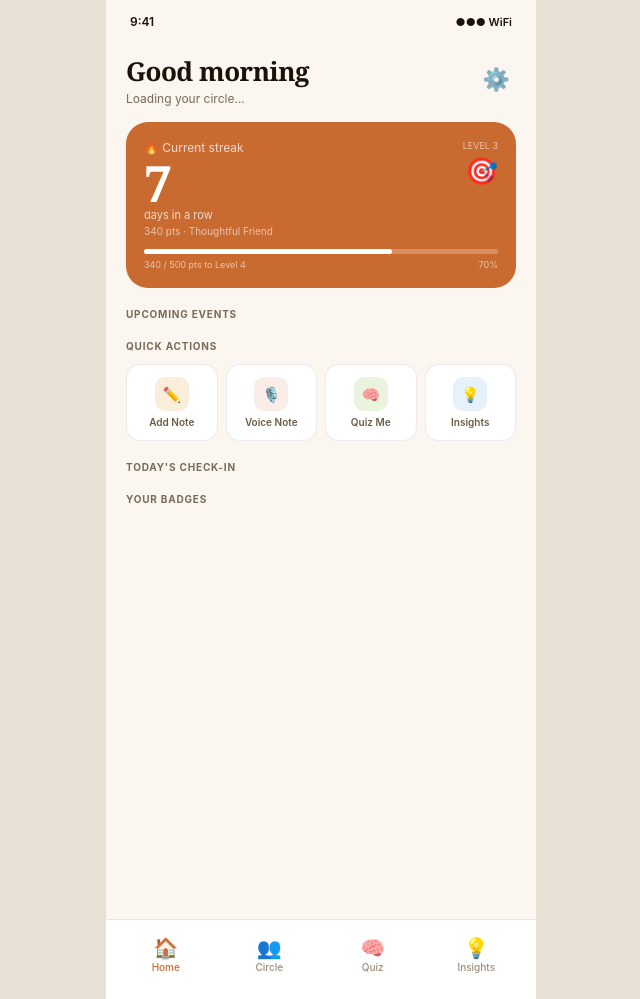
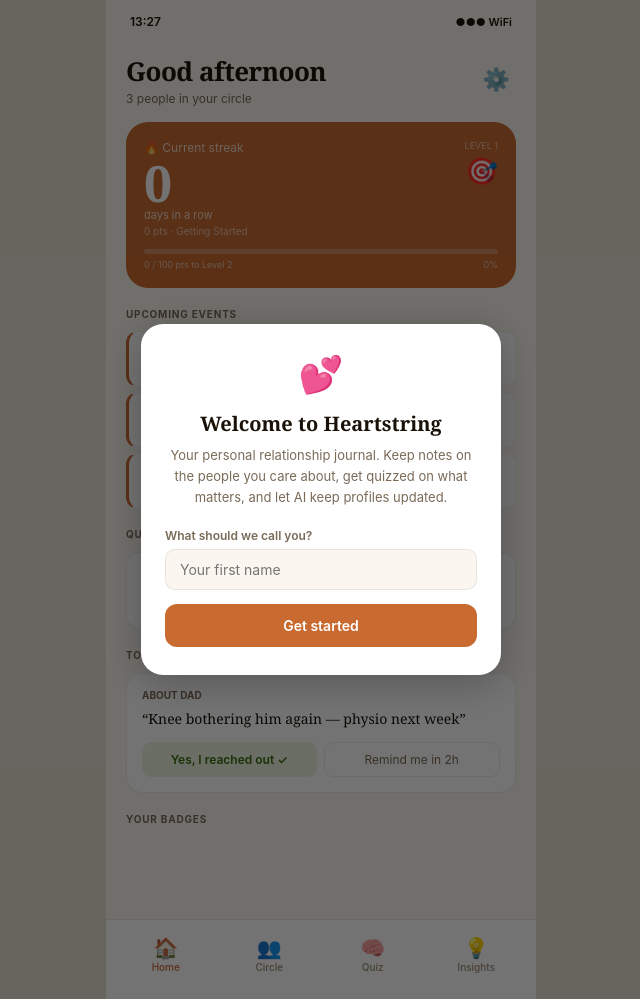
Before and after one commit to Aiello-code/nudda-one, a Flask app: page /heartstring in a window 1280 px wide. Shown: the whole page, without its empty margins (319-959 px from the left). Run offline with Flask 3, Linux system fonts and the light colour scheme.

Commit message:
Fix critical JS syntax error (duplicate async), clear hardcoded pre-JS values, remove insights placeholder

```diff
--- a/templates/heartstring.html
+++ b/templates/heartstring.html
@@ -126,19 +126,19 @@
       <div style='display:flex;justify-content:space-between;align-items:flex-start'>
         <div>
           <div style='font-size:12px;color:rgba(255,255,255,0.75);margin-bottom:3px'>&#128293; Current streak</div>
-          <div class='snum' id='streak-num'>7</div>
+          <div class='snum' id='streak-num'>0</div>
           <div style='font-size:11px;color:rgba(255,255,255,0.75)'>days in a row</div>
-          <div style='font-size:10px;color:rgba(255,255,255,0.6);margin-top:3px' id='pts-line'>340 pts &middot; Thoughtful Friend</div>
+          <div style='font-size:10px;color:rgba(255,255,255,0.6);margin-top:3px' id='pts-line'></div>
         </div>
         <div style='text-align:right'>
-          <div style='font-size:9px;color:rgba(255,255,255,0.6);margin-bottom:4px' id='level-lbl'>LEVEL 3</div>
+          <div style='font-size:9px;color:rgba(255,255,255,0.6);margin-bottom:4px' id='level-lbl'></div>
           <div style='font-size:26px'>&#127919;</div>
         </div>
       </div>
-      <div class='pbar'><div class='pfill' id='pts-bar' style='width:70%'></div></div>
+      <div class='pbar'><div class='pfill' id='pts-bar' style='width:0%'></div></div>
       <div style='display:flex;justify-content:space-between;margin-top:5px'>
-        <div style='font-size:9px;color:rgba(255,255,255,0.6)' id='pts-prog'>340 / 500 pts to Level 4</div>
-        <div style='font-size:9px;color:rgba(255,255,255,0.6)' id='pts-pct'>70%</div>
+        <div style='font-size:9px;color:rgba(255,255,255,0.6)' id='pts-prog'></div>
+        <div style='font-size:9px;color:rgba(255,255,255,0.6)' id='pts-pct'></div>
       </div>
     </div>
     <div class='slbl'>Upcoming events</div><div id='home-events'></div>
@@ -208,7 +208,7 @@
   </div>
   <div id='ins-content' style='display:none'>
     <div class='slbl'>Today&#39;s reflection</div>
-    <div id='ins-reflection'><div class='daily-card'><div class='dlbl'>Loading...</div><div class='dqt'>&#8220;Your personalised insights will appear here.&#8221;</div></div></div>
+    <div id='ins-reflection'><div class='daily-card'><div class='dlbl'>Loading...</div></div></div>
     <div class='slbl'>Suggested questions</div>
     <div id='ins-questions'></div>
   </div>
@@ -476,7 +476,7 @@
   showPerson(pi);
   toast('Note deleted');
 }
-async async function analyzeNoteFromDetail(pi,text){
+async function analyzeNoteFromDetail(pi,text){
   if(_aiLock){toast('Analysis already running…');return;}
   if(!LS.canUseAI('notes',NOTE_LIMIT)){toast('Daily AI limit reached — resets tomorrow');return;}
   const rem=LS.aiRemaining('notes',NOTE_LIMIT)-1;
```
